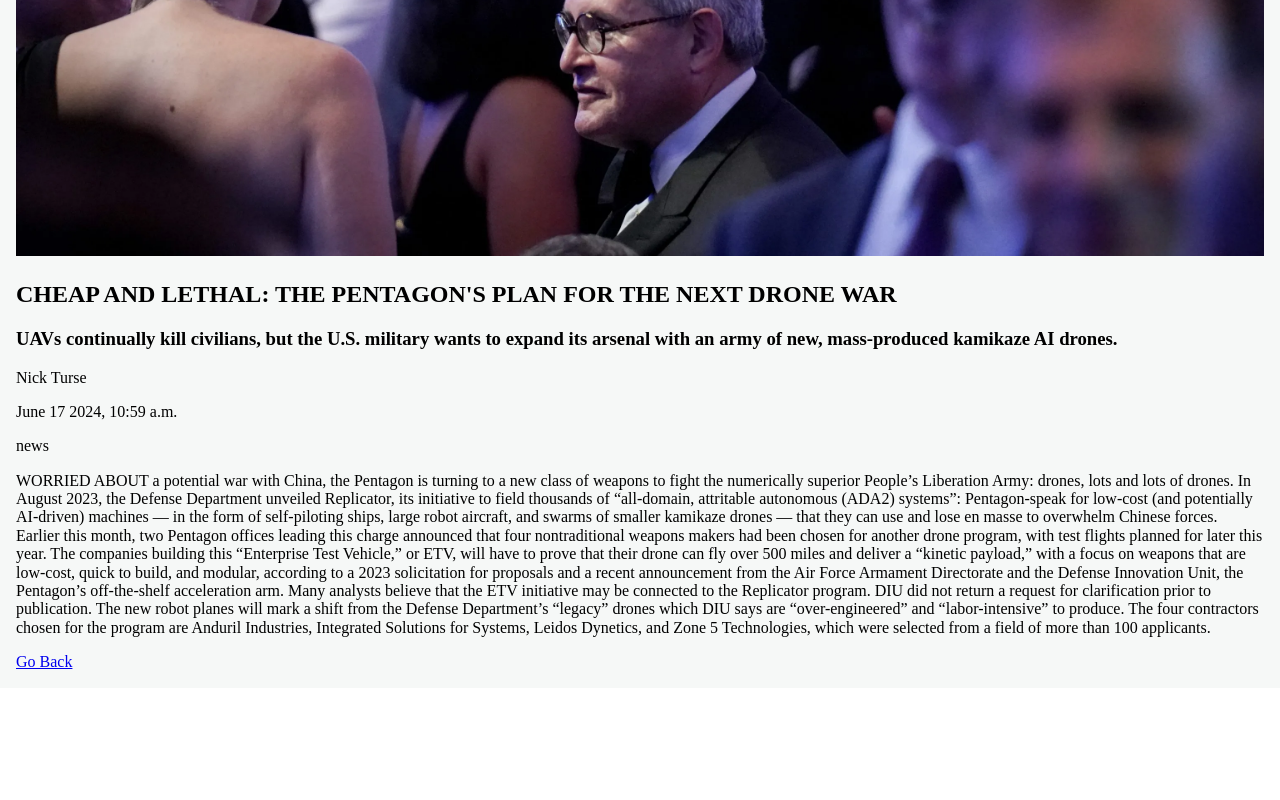
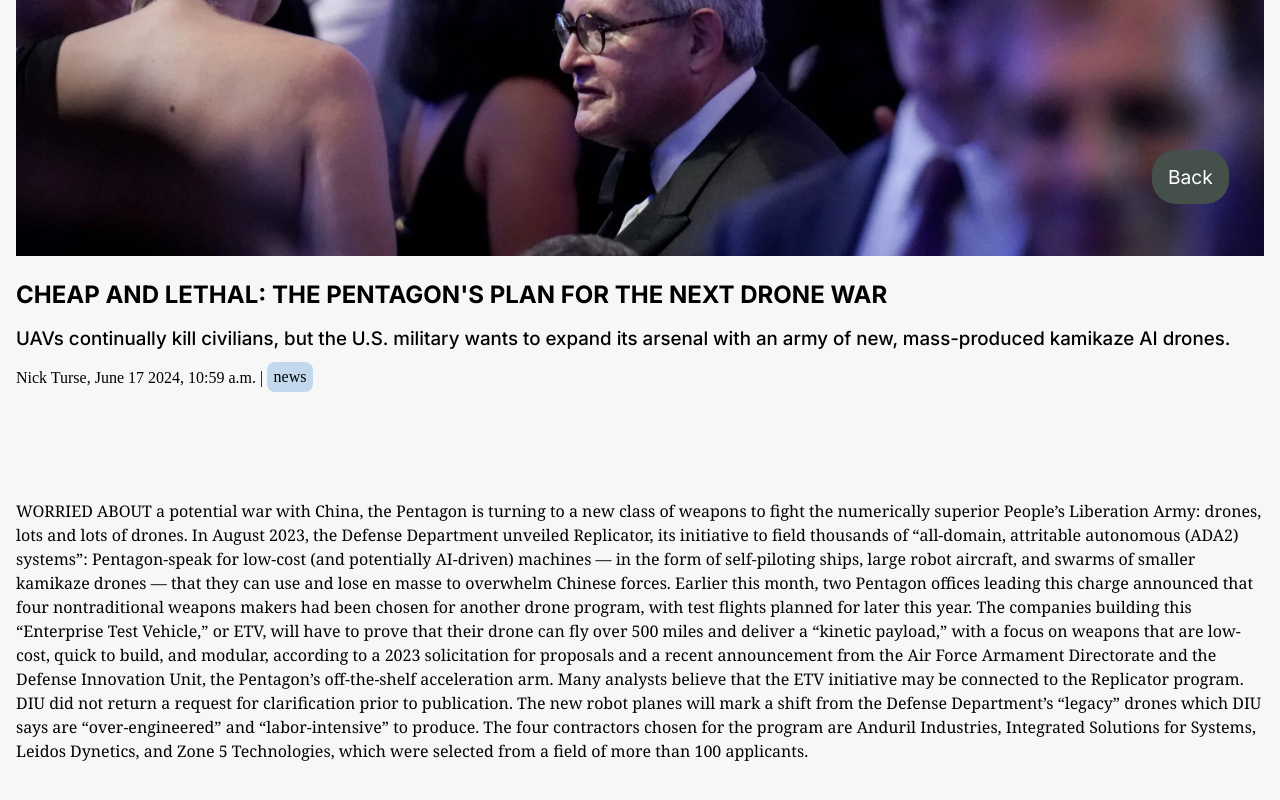
Before and after one commit to anastasiosPou/articles-app, an Angular app: page /details/0 in a window 1280 px wide. Shown: the part 580-1380 px from the top of the page. Before the commit the page ends 1268 px from the top, so only its background shows below. Built offline with nearby package versions, Linux system fonts and the light colour scheme; data requests are answered from the project's data file.

Commit message:
Stye Article-details component

```diff
--- a/src/app/article-details/article-details.component.html
+++ b/src/app/article-details/article-details.component.html
@@ -1,16 +1,18 @@
-<article class="article-details">
-    <img [src]="article?.photo" [alt]="article?.photoDescription" />
-    <section class="article-description">
+<article>
+    <header>
+        <img [src]="article?.photo" [alt]="article?.photoDescription" />
         <h2 class="article-title">{{article?.title}}</h2>
         <h3 class="article-subTitle">{{article?.subtitle}}</h3>
-    </section>
-    <section class="article-info">
-        <p class="article-author">{{article?.author}}</p>
-        <p class="article-datePosted">{{article?.datePosted}}</p>
-        <p class="article-category">{{article?.category}}</p>
-    </section>
+        <section class="article-info">
+            <p>
+                <span class="author">{{article?.author}}</span>,
+                <span class="date">{{article?.datePosted}}</span> |
+                <span class="category">{{article?.category}}</span>
+            </p>
+        </section>
+    </header>
     <section class="article-content">
         <p>{{article?.content}}</p>
     </section>
-    <a [routerLink]="['']">Go Back</a>
+    <a [routerLink]="['']">Back</a>
 </article>
--- a/src/app/article-details/article-details.component.scss
+++ b/src/app/article-details/article-details.component.scss
@@ -0,0 +1,36 @@
+// Mobile styles for Article-details component
+article {
+    display: flex;
+    flex-flow: column nowrap;
+    row-gap: 5rem;
+
+    a {
+        background-color: #45504B;
+        color: #fff;
+        display: inline-block;
+        position: fixed;
+        bottom: 2vh;
+        right: 4vw;
+        border-radius: 24px;
+        padding: 1rem;
+        text-decoration: none;
+        transition: background-color 0.8s;
+        font: {
+            family: "Inter", sans-serif;
+        }
+
+        &:hover {
+            background-color: #272B29;
+        }
+    }
+}
+
+.article-content {
+    p {
+        line-height: 1.5;
+        margin-bottom: 8vh;
+        font: {
+            family: Georgia, serif;
+        }
+    }
+}
--- a/src/app/article/article.component.scss
+++ b/src/app/article/article.component.scss
@@ -43,18 +43,6 @@ img {
     */
 }
 
-header {
-    h2, h3 {
-        font-family: "Inter", sans-serif;
-    }
-
-    h3 {
-        font: {
-            weight: 500;
-        }
-    }
-}
-
 section.article-info {
     p {
         font: {
@@ -62,10 +50,5 @@ section.article-info {
             family: "Optima";
             size: 0.8rem;
         }
-        .category {
-            background-color: #C3D8ED;
-            padding: 0.4rem;
-            border-radius: 8px;
-        }
     }
 }
--- a/src/app/home/home.component.scss
+++ b/src/app/home/home.component.scss
@@ -1,4 +1,4 @@
-//Home component mobile styles
+//Mobile styles for Home component
 section {
     display: flex;
     flex-flow: column nowrap;
--- a/src/styles.scss
+++ b/src/styles.scss
@@ -357,3 +357,40 @@ display: none;
 [hidden] {
 display: none;
 }
+
+/*
+ Styles that are shared globaly.
+*/
+
+header {
+    h2, h3 {
+        font-family: "Inter", sans-serif;
+    }
+
+    h3 {
+        font: {
+            weight: 500;
+        }
+    }
+}
+
+.category {
+    background-color: #C3D8ED;
+    padding: 0.4rem;
+    border-radius: 8px;
+}
+
+a {
+    &:link, &:visited {
+        color: #222;
+        font: {
+            size: 1.2rem;
+        }
+    }
+    &:active {
+        color: #000;
+    }
+    &:hover {
+        text-decoration: none;
+    }
+}
```
